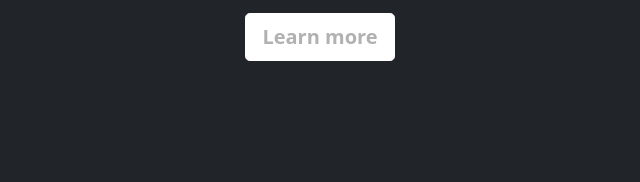
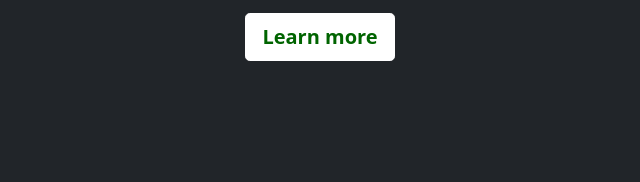
Before and after one commit to Raulglezm/git-work, a plain HTML site: page index.html in a window 1280 px wide. Shown: the part 472-654 px from the top of the page, 320-960 px from the left. Drawn offline with Linux system fonts and the light colour scheme.

Commit message:
The color is changed to darkgreen

```diff
--- a/cover.css
+++ b/cover.css
@@ -7,7 +7,7 @@
 .btn-secondary,
 .btn-secondary:hover,
 .btn-secondary:focus {
-  color: #b1b1b1;
+  color: darkgreen;
   text-shadow: none; /* Prevent inheritance from `body` */
 }
 
```
